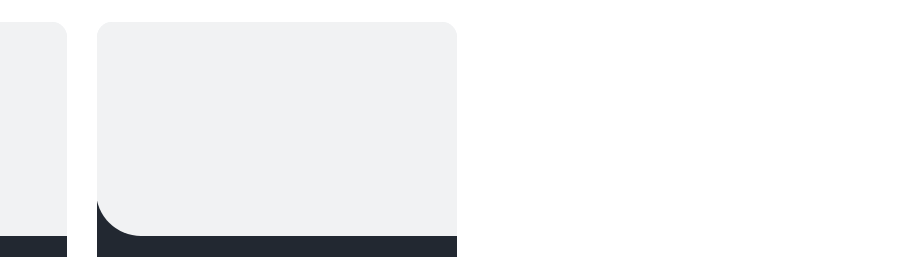
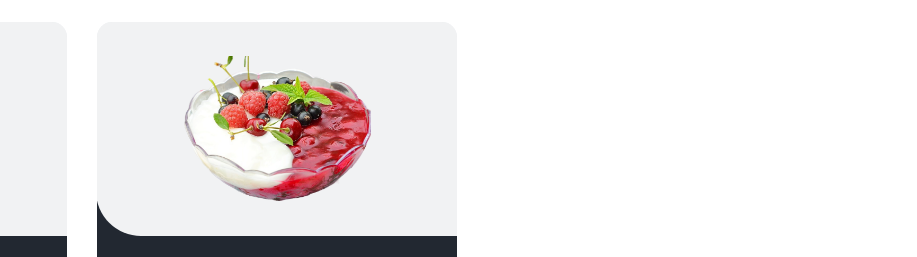
Before and after one commit to Aleksey228ss/The-German-Gourmet, a plain HTML site: page index.html in a window 1280 px wide. Shown: the part 3215-3472 px from the top of the page, 363-1280 px from the left. Drawn offline with nearby package versions, Linux system fonts and the light colour scheme; some packages are replaced by stand-ins of ours; files whose address does not match are found by name.

Commit message:
Update index.html

```diff
--- a/index.html
+++ b/index.html
@@ -528,7 +528,7 @@
             <div class="box">
               <div>
                 <div class="img-box">
-                  <img src="images\десерты\блюдо 5\ блюдо 5\2065509_72725-710x550x-no-bg-preview (carve.photos).png" alt="">
+                  <img src="images/десерты/блюдо 5/блюдо 5/2065509_72725-710x550x-no-bg-preview (carve.photos).png" alt="">
                 </div>
                 <div class="detail-box">
                   <h5>
```
